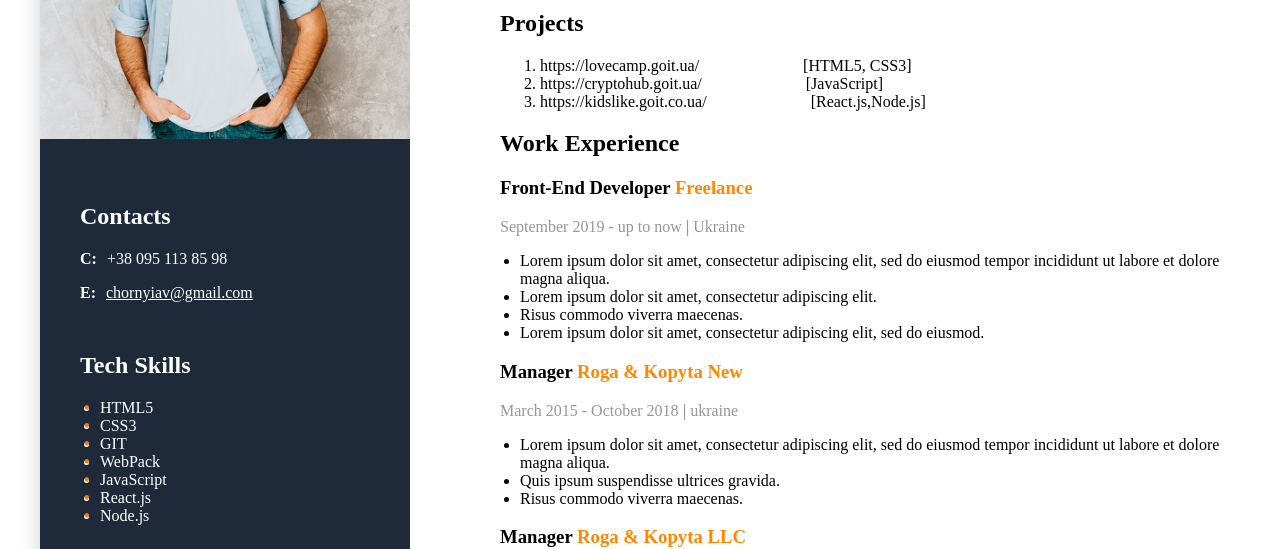
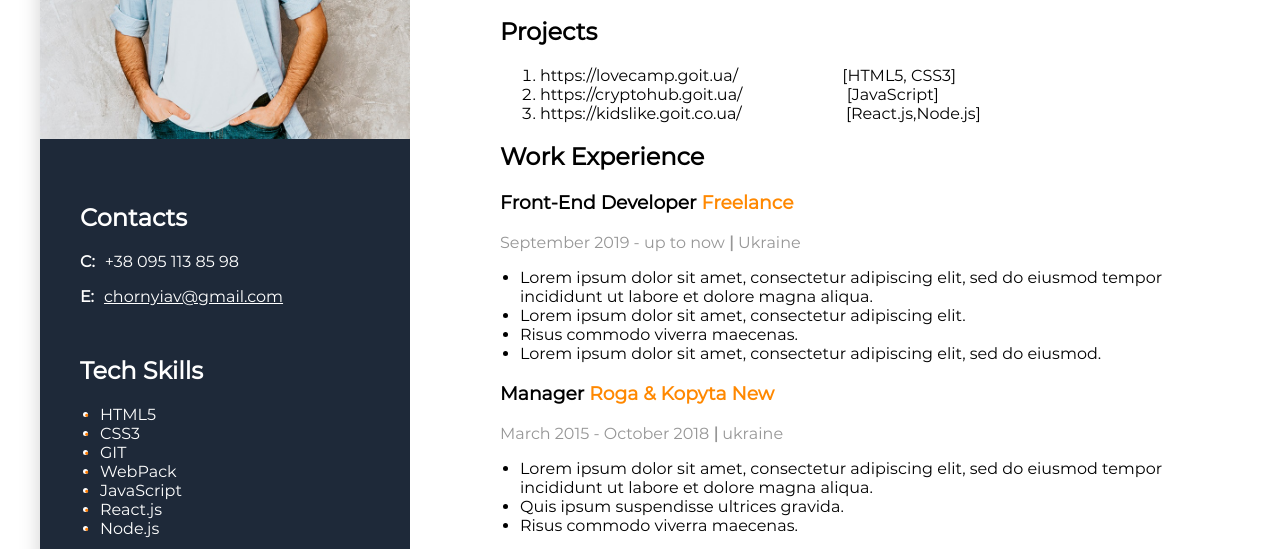
Before and after one commit to DominoSl/ResumeGoIt, a plain HTML site: page index.html in a window 1280 px wide. Shown: the part 277-826 px from the top of the page. Drawn offline with Linux system fonts and the light colour scheme.

Commit message:
Update style.css

```diff
--- a/style.css
+++ b/style.css
@@ -1,8 +1,14 @@
+@font-face  {
+    font-family: montserrat;
+    src:url(./Montserrat/Montserrat-Regular.ttf)
+}
+
 body{
     width: 100%;
     max-width: 1280px;
     padding: 40px;
     margin: 0 auto;
+    font-family: montserrat;
 }
 
 
```
